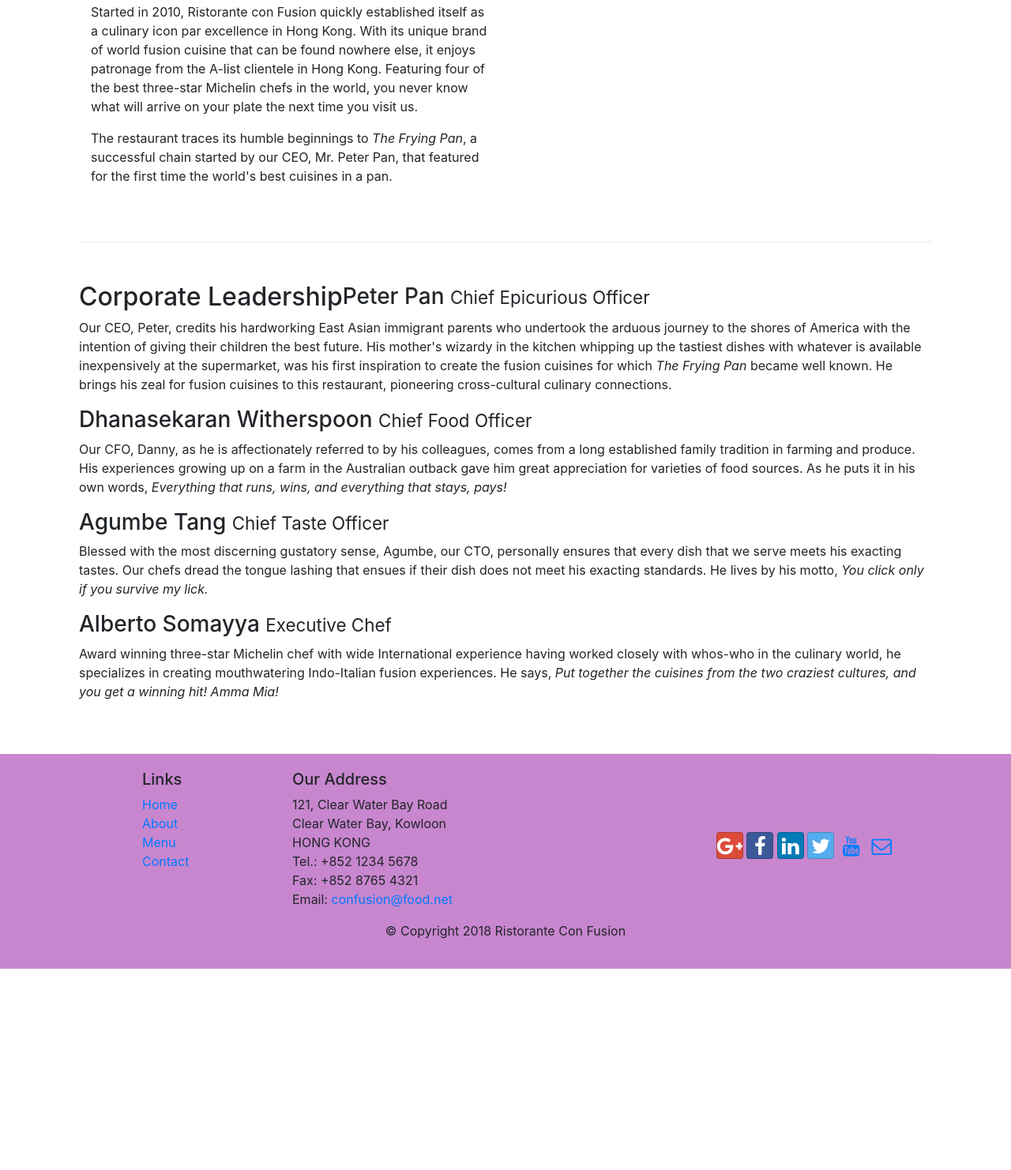
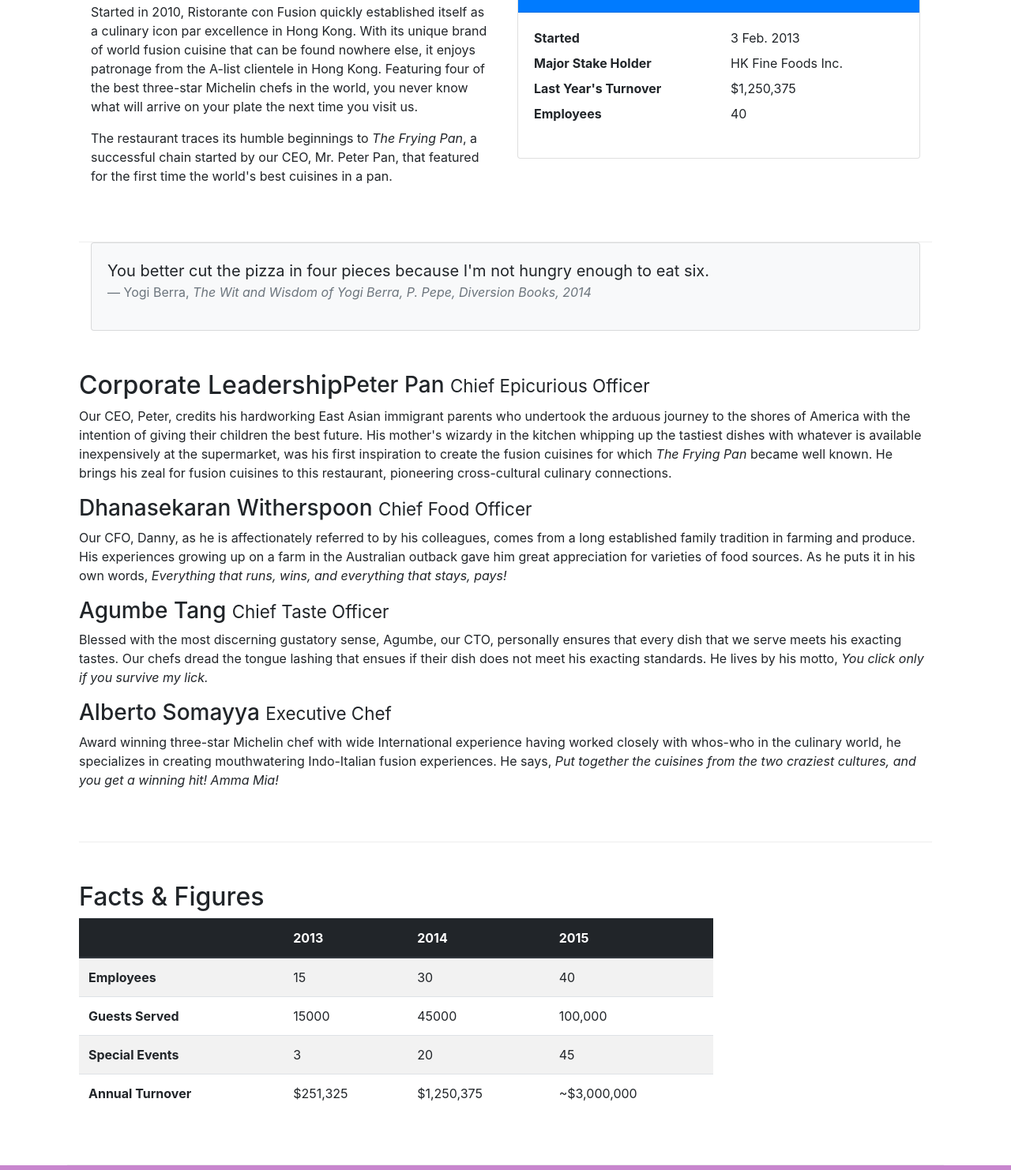
Before and after one commit to nanditha-sreekumar/bootstrap, a website: page aboutus.html in a window 1280 px wide. Shown: the part 558-2040 px from the top of the page at 79% size. Before the commit the page ends 1785 px from the top, so only its background shows below. Drawn offline with nearby package versions, Linux system fonts and the light colour scheme.

Commit message:
tables and caed

```diff
--- a/aboutus.html
+++ b/aboutus.html
@@ -68,9 +68,39 @@
                     <p>Started in 2010, Ristorante con Fusion quickly established itself as a culinary icon par excellence in Hong Kong. With its unique brand of world fusion cuisine that can be found nowhere else, it enjoys patronage from the A-list clientele in Hong Kong.  Featuring four of the best three-star Michelin chefs in the world, you never know what will arrive on your plate the next time you visit us.</p>
                    <p>The restaurant traces its humble beginnings to <em>The Frying Pan</em>, a successful chain started by our CEO, Mr. Peter Pan, that featured for the first time the world's best cuisines in a pan.</p>
                 </div>
+                <!--card-->
+                <div class="col-12 col-sm-6">
+                    <div class="card">
+                        <h3 class="card-header bg-primary text-white">Facts At a Glance</h3>
+                        <div class="card-body">
+                            <dl class="row"> <!--description list-->
+                                <dt class="col-6">Started</dt>
+                                <dd class="col-6">3 Feb. 2013</dd>
+                                <dt class="col-6">Major Stake Holder</dt>
+                                <dd class="col-6">HK Fine Foods Inc.</dd>
+                                <dt class="col-6">Last Year's Turnover</dt>
+                                <dd class="col-6">$1,250,375</dd>
+                                <dt class="col-6">Employees</dt>
+                                <dd class="col-6">40</dd>
+                            </dl>
+                        </div>
+                    </div>
+                </div>
             </div>
-            <div>
-            </div>
+                <!--card-->
+                <div class="col-12">
+                    <div class="card card-body bg-light"> <!--no card header only body-->
+                        <blockquote class="blockquote">
+                            <!--mb-0 bottom margin 0-->
+                            <p class="mb-0">You better cut the pizza in four pieces because
+                                I'm not hungry enough to eat six.</p>
+                            <footer class="blockquote-footer">Yogi Berra,
+                                <cite title="Source Title">The Wit and Wisdom of Yogi Berra,
+                                P. Pepe, Diversion Books, 2014</cite>
+                            </footer>
+                        </blockquote>
+                    </div>
+                </div>
         </div>
 
 
@@ -89,6 +119,52 @@
 
             </div>
        </div>
+       <!--table-->
+       <div class="row row-content">
+        <div class="col-12 col-sm-9">
+            <h2>Facts &amp; Figures</h2>
+            <div class="table-responsive"> <!--for horizontally scrolling in sm screens-->
+                <table class="table table-striped"> <!--alternate coloured rows-->
+                    <thead class="thead-dark">
+                        <tr>
+                            <th>&nbsp;</th>
+                            <th>2013</th>
+                            <th>2014</th>
+                            <th>2015</th>
+                        </tr>
+                    </thead>
+                    <tbody>
+                        <tr>
+                            <th>Employees</th>
+                            <td>15</td>
+                            <td>30</td>
+                            <td>40</td>
+                        </tr>
+                        <tr>
+                            <th>Guests Served</th>
+                            <td>15000</td>
+                            <td>45000</td>
+                            <td>100,000</td>
+                        </tr>
+                        <tr>
+                            <th>Special Events</th>
+                            <td>3</td>
+                            <td>20</td>
+                            <td>45</td>
+                        </tr>
+                        <tr>
+                            <th>Annual Turnover</th>
+                            <td>$251,325</td>
+                            <td>$1,250,375</td>
+                            <td>~$3,000,000</td>
+                        </tr>
+                    </tbody>
+                </table>
+            </div>
+        </div>
+         <div class="col-12 col-sm-3">
+        </div>
+   </div>
 
     </div>
 
```
